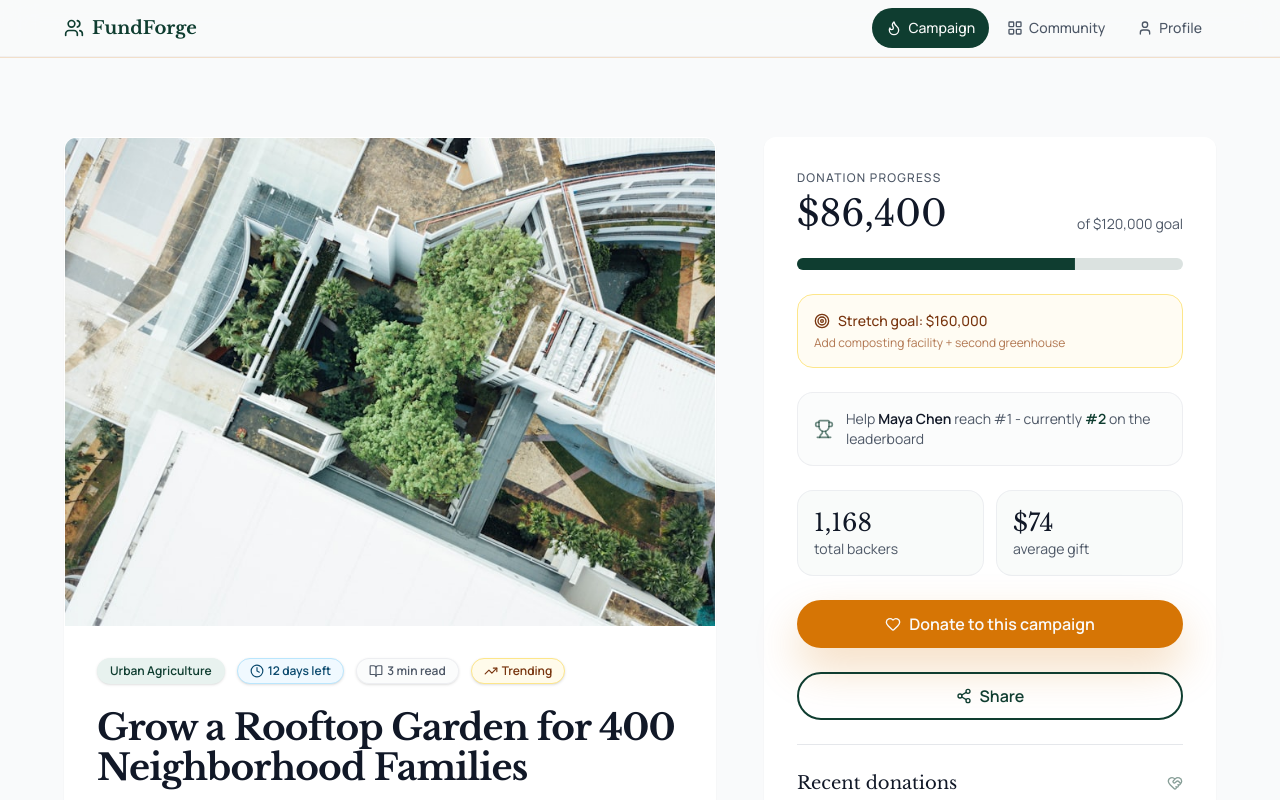
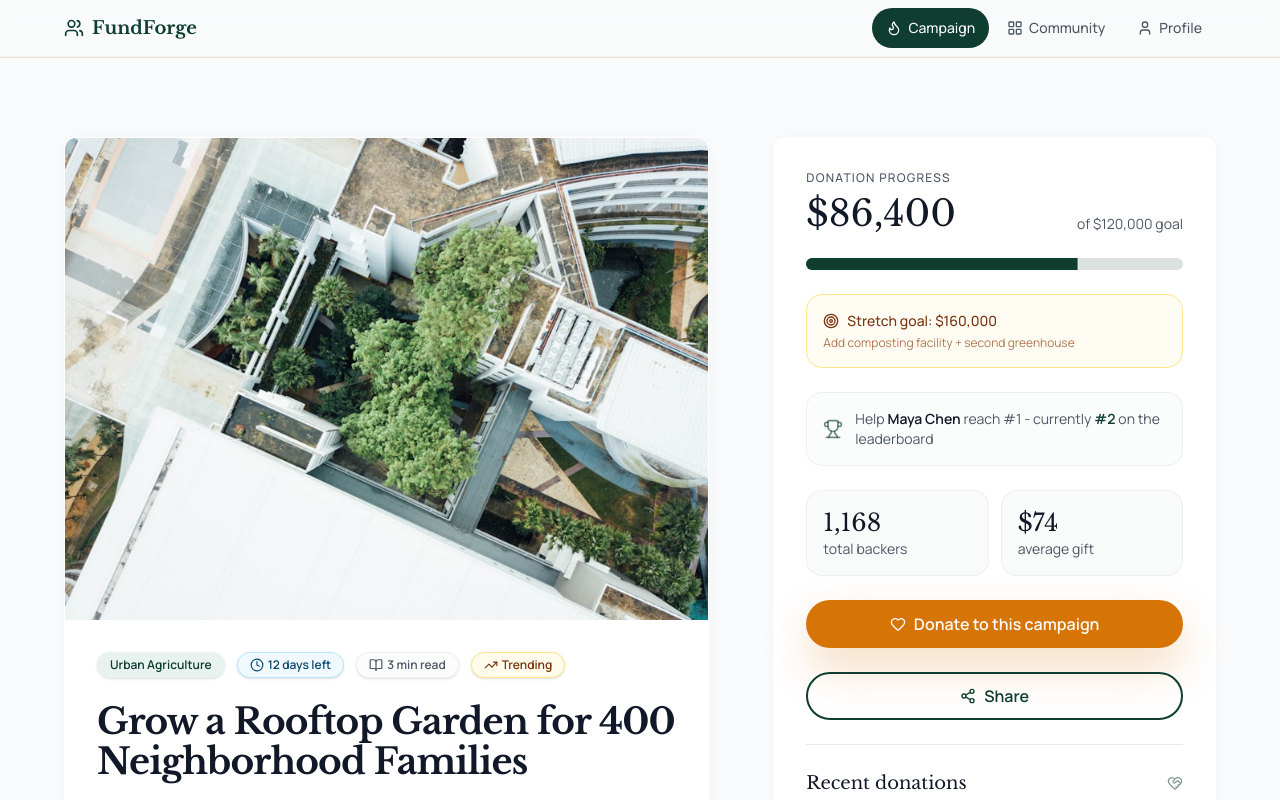
Before and after one commit to thomasfuertes-gauntlet/fundforge, a React (Vite) app in the folder app/: page /campaign/campaign-1 in a window 1280 px wide. Shown: the top 800 px of the page. Built offline with nearby package versions, Linux system fonts and the light colour scheme.

Commit message:
Increase campaign grid gap to lg:gap-16 per design spec
Design guidelines specify gap-8 lg:gap-16 for the campaign split layout.
We had lg:gap-12 which felt cramped between story and donate panel.
The extra 1rem gives the editorial breathing room the spec intended.

```diff
--- a/app/src/pages/CampaignPage.jsx
+++ b/app/src/pages/CampaignPage.jsx
@@ -93,12 +93,12 @@ export default function CampaignPage() {
   return (
     <div className="min-h-screen bg-background">
       <div className="mx-auto max-w-7xl px-6 py-20 md:px-12 lg:px-16">
-        <div className="grid grid-cols-1 gap-8 lg:grid-cols-12 lg:items-start lg:gap-12">
+        <div className="grid grid-cols-1 gap-8 lg:grid-cols-12 lg:items-start lg:gap-16">
           {/* ─── Left Column: Story ─── */}
           <div className="space-y-8 lg:col-span-7">
             {/* Hero Image */}
             <Card
-              className="overflow-hidden border-white/70 bg-white/90 shadow-sm transition-shadow duration-300 hover:shadow-md"
+              className="overflow-hidden border-white/70 bg-white/90"
               data-testid="campaign-hero-card"
             >
               <div className="aspect-[4/3] overflow-hidden">
@@ -269,7 +269,7 @@ export default function CampaignPage() {
                   {campaign.testimonials.map((t, i) => (
                     <Card
                       key={i}
-                      className="border-white/70 bg-white/90 transition-shadow duration-300 hover:shadow-md"
+                      className="border-white/70 bg-white/90"
                     >
                       <CardContent className="flex gap-4 p-5">
                         <MessageCircle className="mt-0.5 h-5 w-5 shrink-0 text-primary/40" />
@@ -299,7 +299,7 @@ export default function CampaignPage() {
                   {visibleUpdates.map((update) => (
                     <Card
                       key={update.id}
-                      className="border-white/70 bg-white/90 transition-shadow duration-300 hover:shadow-md"
+                      className="border-white/70 bg-white/90"
                       data-testid={`update-${update.id}`}
                     >
                       <CardContent className="p-5">
@@ -343,7 +343,7 @@ export default function CampaignPage() {
           <div className="lg:col-span-5">
             <div className="lg:sticky lg:top-20">
               <Card
-                className="border-white/70 bg-white/95 shadow-sm"
+                className="border-white/70 bg-white/95"
                 data-testid="donate-panel"
               >
                 <CardContent className="space-y-6 p-5 sm:p-6 lg:p-8">
```
